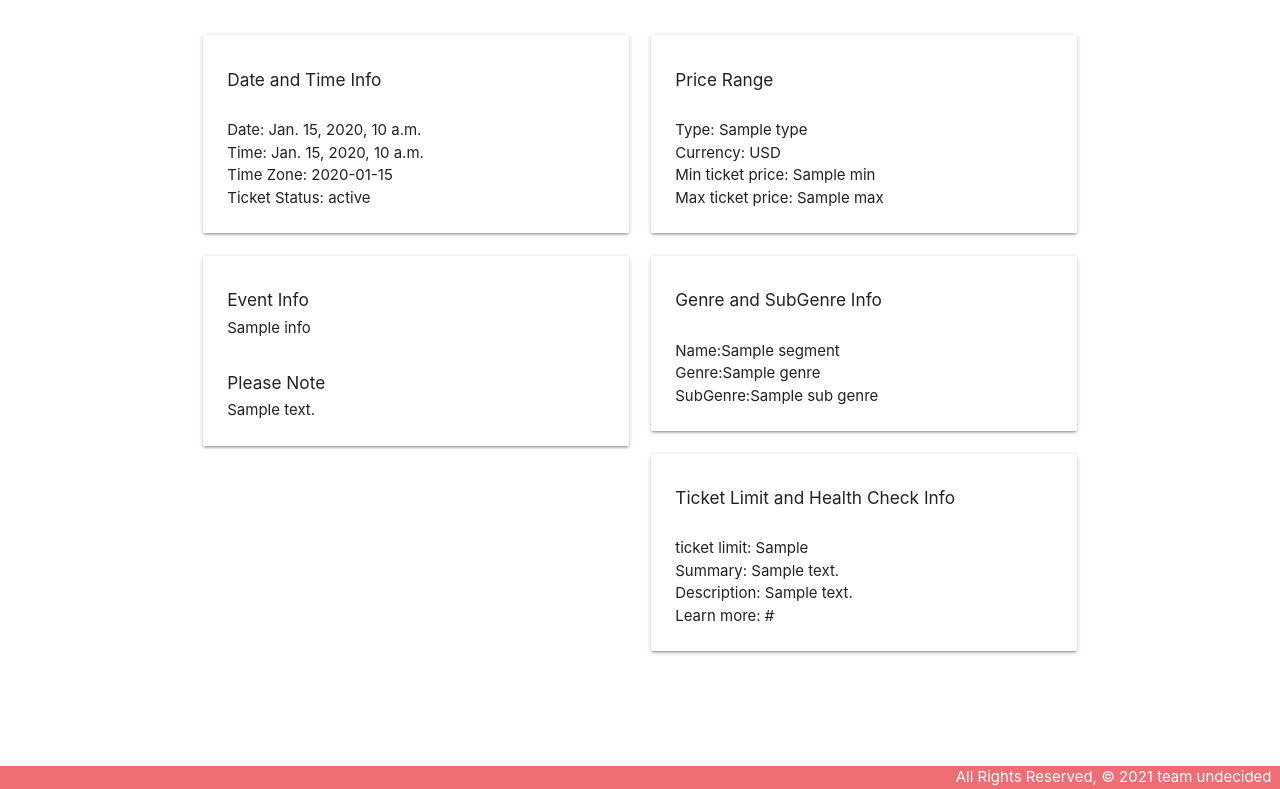
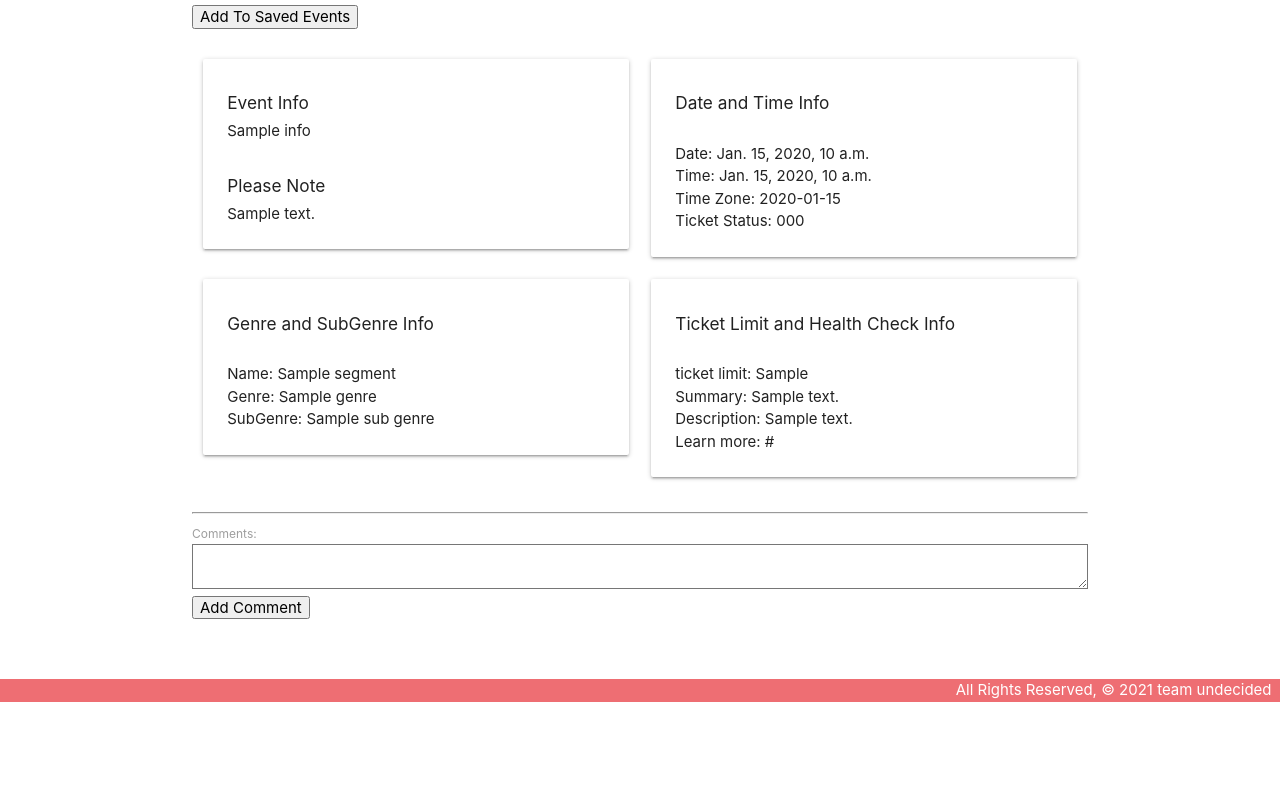
Before and after one commit to Kklu78/events-with-friends, a Django app: page /events/details/ in a window 1280 px wide. Shown: the part 553-1342 px from the top of the page. After the commit the page ends 1255 px from the top, so only its background shows below. Run offline with Django 3.2, Linux system fonts and the light colour scheme; a database or web service that is not in the repository returns one stand-in record (values such as "Sample title"); data that the repository does not hold is empty.

Commit message:
Added more to details page

```diff
--- a/main_app/templates/events/details.html
+++ b/main_app/templates/events/details.html
@@ -7,34 +7,13 @@
 <h4>{{ event.name }}</h4>
 <img src="https://s1.ticketm.net/dam/a/c96/5457b1ce-bffb-49ed-b9c0-b864bb2d3c96_1502511_EVENT_DETAIL_PAGE_16_9.jpg">
 <br>
+{% if event.list > 0 %}
+<button>Added To Saved Events</button>
+{% else %}
+<button>Add To Saved Events</button>
+{% endif %}
 <br>
-<div class="row">
-    <div class="col s6">
-      <div class="card">
-        <div class="card-content">
-            <h6>Date and Time Info</h6>
-            <br>
-            <p>Date: {{ event.dates.start.localDate }}</p>
-            <p>Time: {{ event.dates.start.localTime }}</p>
-            <p>Time Zone: {{ event.dates.timezone }}</p>
-            <p>Ticket Status: {{ event.dates.status }}</p>
-        </div>
-    </div>
-</div>
-
-<div class="row">
-    <div class="col s6">
-      <div class="card">
-        <div class="card-content">
-            <h6>Price Range</h6>
-            <br>
-            <p>Type: {{ event.priceRanges.type }}</p>
-            <p>Currency: {{ event.priceRanges.currency }}</p>
-            <p>Min ticket price: {{ event.priceRanges.min }}</p>
-            <p>Max ticket price: {{ event.priceRanges.max }}</p>
-        </div>
-    </div>
-</div>
+<br>
 
 <div class="row">
     <div class="col s6">
@@ -53,11 +32,25 @@
     <div class="col s6">
       <div class="card">
         <div class="card-content">
+            <h6>Date and Time Info</h6>
+            <br>
+            <p>Date: {{ event.dates.start.localDate }}</p>
+            <p>Time: {{ event.dates.start.localTime }}</p>
+            <p>Time Zone: {{ event.dates.timezone }}</p>
+            <p>Ticket Status: {{ event.dates.status.code }}</p>
+        </div>
+    </div>
+</div>
+
+<div class="row">
+    <div class="col s6">
+      <div class="card">
+        <div class="card-content">
             <h6>Genre and SubGenre Info</h6>
             <br>
-            <p>Name:{{ event.classifications.segment.name }}</p>
-            <p>Genre:{{ event.classifications.genre.name }}</p>
-            <p>SubGenre:{{ event.classifications.subGenre.name }}</p>
+            <p>Name: {{ event.classifications.0.segment.name }}</p>
+            <p>Genre: {{ event.classifications.0.genre.name }}</p>
+            <p>SubGenre: {{ event.classifications.0.subGenre.name }}</p>
         </div>
     </div>
 </div>
@@ -73,19 +66,15 @@
             <p> Description: {{ event.ticketing.healthcheck.description }}</p>
             <p> Learn more: {{ event.ticketing.healthcheck.learnMoreUrl }}</p>
         </div>
+       </div>
     </div>
 </div>
 
-
-
-
-
-
-
-
-
-
-
+<hr/>
+<label>Comments:</label>
+        <br>
+        <textarea name="content"></textarea>
+        <input type="submit" value="Add Comment" />
 
 
 {% endblock %}
```
